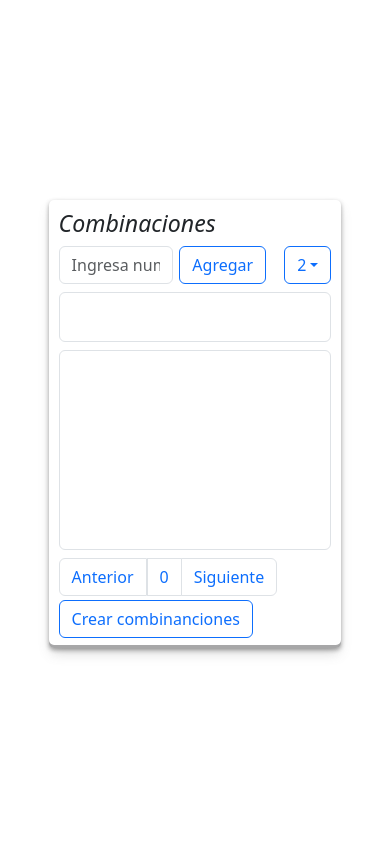
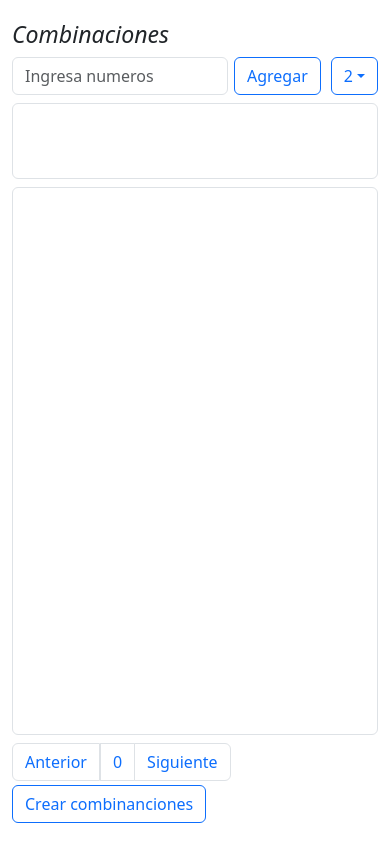
Before and after one commit to DarlingDelaRosa16/combination_app, a React (Create React App) app: page / in a window 390 px wide. Built offline with nearby package versions, Linux system fonts and the light colour scheme.

Commit message:
Responsive desing added

```diff
--- a/src/App.css
+++ b/src/App.css
@@ -1,46 +1,99 @@
- .container{
+.container {
     display: grid;
-    margin-top: 200px;
+    margin-top: 10vh;
     place-items: center;
 }
 
 .combinationAPP {
-    background-color: rgb(255, 255, 255);
     border-radius: 5px;
     width: 80%;
     padding: 10px;
     box-shadow: rgba(37, 37, 38, 0.4) 0px 2px 4px, rgba(102, 102, 104, 0.3) 0px 7px 13px -3px, rgba(37, 37, 38, 0.4) 0px -3px 0px inset;
 }
-.content_box{
-    height: 50px;
+
+.content_box {
+    display: flex;
+    min-height: 40px;
+    padding: 5px 5px 5px 0px;
+    flex-wrap: wrap;
 }
 
-.result_box{
+.btn_content_box{
+    margin: 0px 0px 5px 5px;
+    height: 40px;
+}
+
+.result_box {
+    display: grid;
+    place-items: center;
     height: 200px;
 }
+
 .btnSubmit {
     margin: 0px 6px;
     padding: auto;
 }
 
-.listOfItems{
-    width: 90%;
-    height: 180px;
+.listOfItems {
     display: grid;
-    margin-left: 20px;
-    margin-top: 20px;
-    grid-template-columns: repeat(3, minmax(auto, 1fr) );
+    width: 100%;
+    padding-top: 10px;
+    height: 200px;
+    grid-template-columns: repeat(3, minmax(auto, 1fr));
     grid-template-rows: auto;
 }
 
-.dropdown-item:hover{
+.dropdown-item:hover {
     color: white;
-    background-color:#0d6efd;
+    background-color: #0d6efd;
 }
 
-.alert{
+.alert {
     text-align: center;
     margin: 5px 0px;
     padding: 0px 3px 0px 3px;
     color: red;
 }
+
+@media (width <=440px) {
+    .container {
+        margin-top: 0vh;
+        height: 100vh;
+    }
+
+    .combinationAPP {
+        border-radius: 0px;
+        width: 100%;
+        padding: 0px;
+        box-shadow: none;
+    }
+
+    .content_box {
+        height: 9vh;
+        overflow: scroll;
+    }
+
+    .content_box::-webkit-scrollbar {
+        width: 3px;
+    }
+
+    .content_box::-webkit-scrollbar-thumb {
+        background-color: darkgrey;
+        border-radius: 10px;
+    }
+
+    .result_box {
+        height: 65vh;
+    }
+
+    .listOfItems {
+        width: 100%;
+        padding-top: 0px;
+        height: 65vh;
+        grid-template-columns: none;
+    }
+
+    .alert {
+        display: none;
+    }
+}
--- a/src/Hooks/usePagination.js
+++ b/src/Hooks/usePagination.js
@@ -4,7 +4,7 @@ import { useCombination } from "./useCombination";
 
 export const usePagination = () => {
 
-  const itemsPerPage = 8;
+  const itemsPerPage = 9;
   const { combination, setAlertText, numbers, sets} = useContext(NumberContext)
   const { combinations } = useCombination(0)
 
--- a/src/components/ContentBox.jsx
+++ b/src/components/ContentBox.jsx
@@ -10,11 +10,11 @@ export const ContentBox = () => {
     }
 
     return (
-        <div className='col-12 border content_box mt-2 rounded d-flex p-2'>
+        <div className='col-12 border content_box mt-2 rounded'>
             {
                 numbers.map(item => (
                     <button
-                        className='btn btn-secondary ms-1'
+                        className='btn btn-secondary btn_content_box'
                         key={item}
                         onClick={()=>removeNumber(item)}
                     >
--- a/src/components/ResultBox.jsx
+++ b/src/components/ResultBox.jsx
@@ -6,7 +6,7 @@ export const ResultBox = () => {
 
     return (
         <>
-            <div className='col-12 border result_box mt-2 rounded'>
+            <div className='col-12 border result_box rounded mt-2'>
                 <ul className="listOfItems">
                    {
                         items.map((item, index) => (
```
